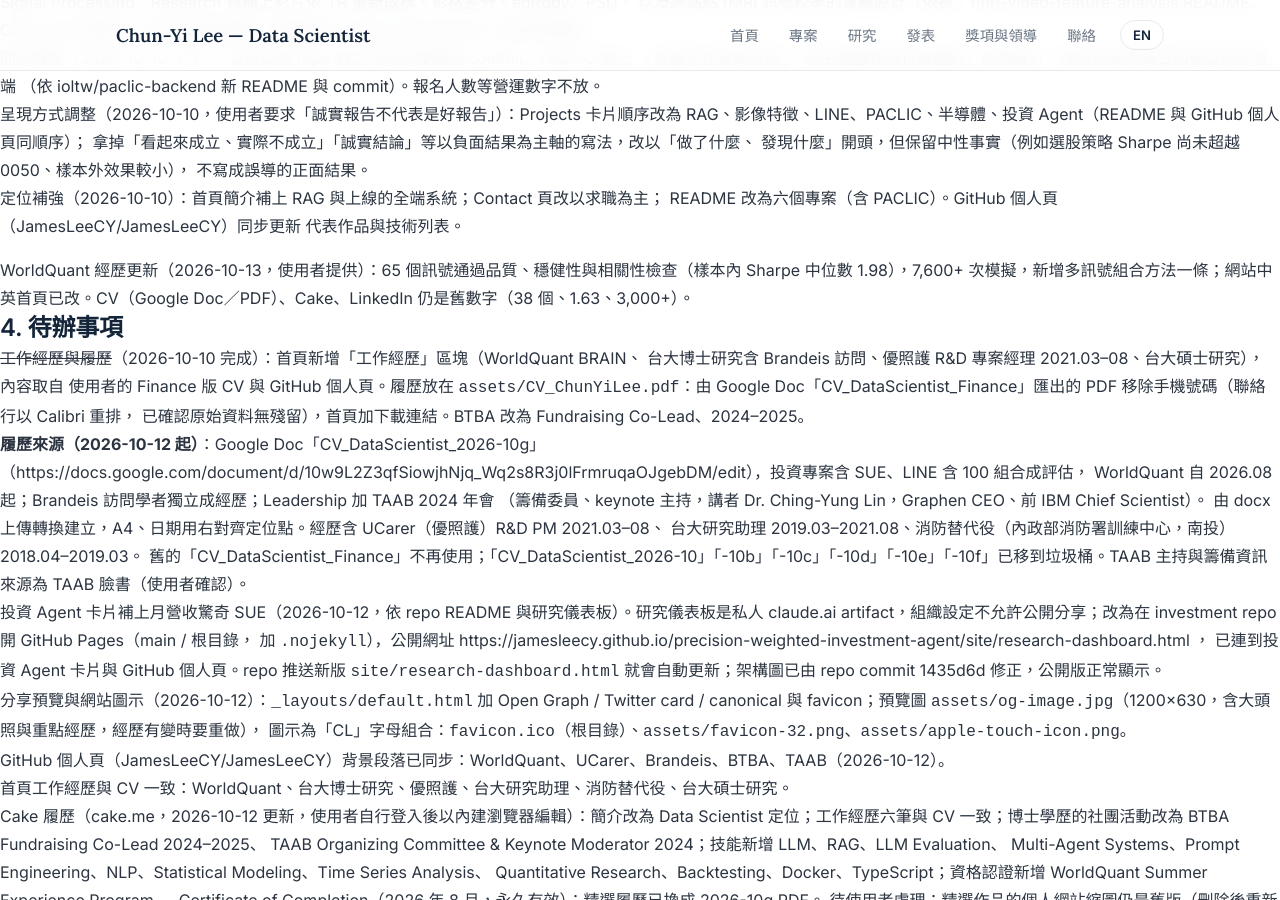
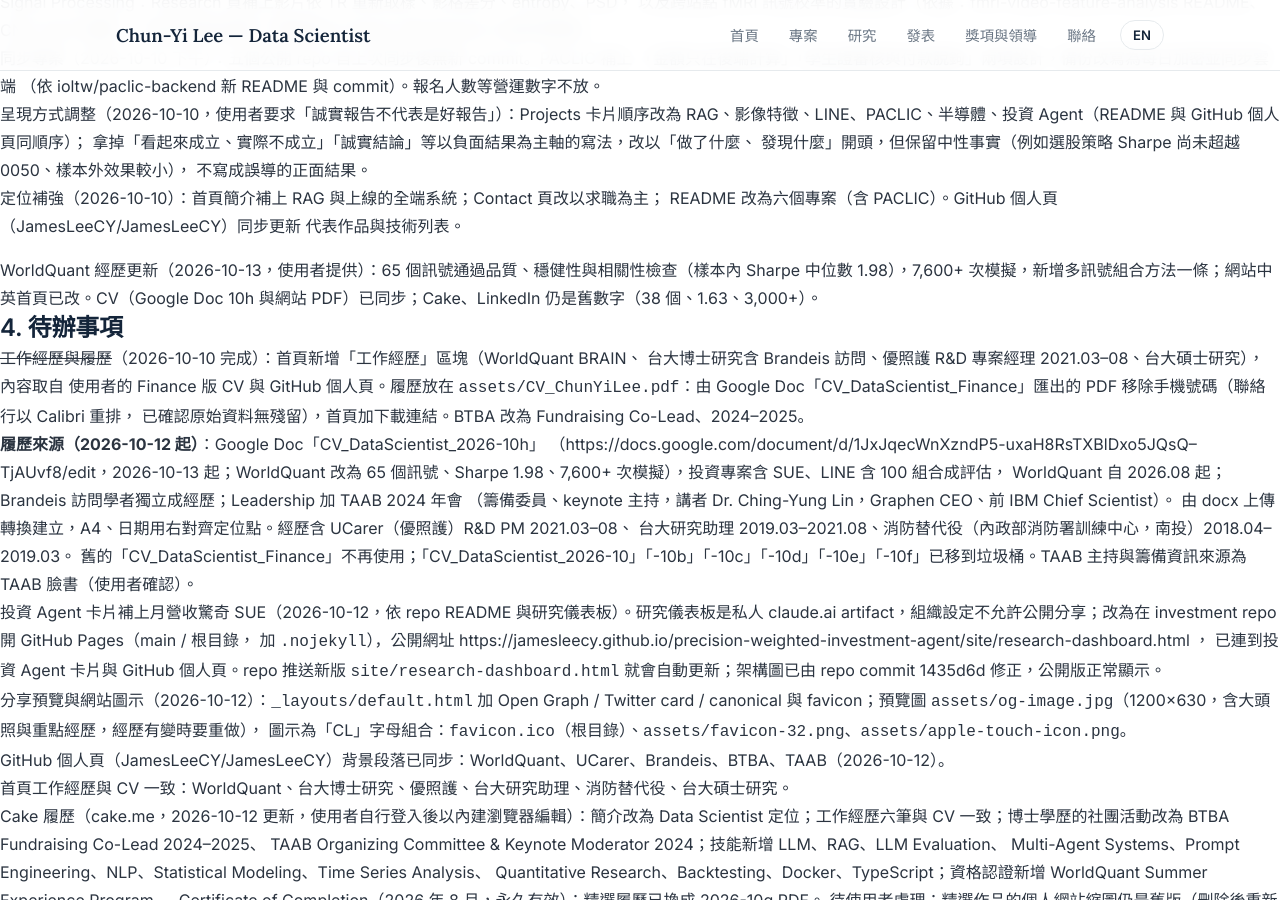
Before and after one commit to JamesLeeCY/JamesLeeCY.github.io, a Jekyll site: the page built from HANDOFF.md, in a window 1280 px wide and 900 px high, scrolled down 1660 px. Built offline with Jekyll 4.4.1, drawn with Linux system fonts in a browser that asks for light colours; our own code applies the rules of GitHub Pages for plain Markdown files.

Commit message:
CV PDF: update WorldQuant experience (65 signals, Sharpe 1.98, 7,600+ simulations)
Co-Authored-By: Claude Opus 5.5 <noreply@anthropic.com>

```diff
--- a/HANDOFF.md
+++ b/HANDOFF.md
@@ -98,7 +98,7 @@ en/index.html … en/contact.md  英文版六頁
   README 改為六個專案（含 PACLIC）。GitHub 個人頁（JamesLeeCY/JamesLeeCY）同步更新
   代表作品與技術列表。
 
-- WorldQuant 經歷更新（2026-10-13，使用者提供）：65 個訊號通過品質、穩健性與相關性檢查（樣本內 Sharpe 中位數 1.98），7,600+ 次模擬，新增多訊號組合方法一條；網站中英首頁已改。CV（Google Doc／PDF）、Cake、LinkedIn 仍是舊數字（38 個、1.63、3,000+）。
+- WorldQuant 經歷更新（2026-10-13，使用者提供）：65 個訊號通過品質、穩健性與相關性檢查（樣本內 Sharpe 中位數 1.98），7,600+ 次模擬，新增多訊號組合方法一條；網站中英首頁已改。CV（Google Doc 10h 與網站 PDF）已同步；Cake、LinkedIn 仍是舊數字（38 個、1.63、3,000+）。
 
 ## 4. 待辦事項
 
@@ -107,8 +107,8 @@ en/index.html … en/contact.md  英文版六頁
    使用者的 Finance 版 CV 與 GitHub 個人頁。履歷放在 `assets/CV_ChunYiLee.pdf`：由
    Google Doc「CV_DataScientist_Finance」匯出的 PDF 移除手機號碼（聯絡行以 Calibri 重排，
    已確認原始資料無殘留），首頁加下載連結。BTBA 改為 Fundraising Co-Lead、2024–2025。
-   - **履歷來源（2026-10-12 起）**：Google Doc「CV_DataScientist_2026-10g」
-     （https://docs.google.com/document/d/10w9L2Z3qfSiowjhNjq_Wq2s8R3j0lFrmruqaOJgebDM/edit），投資專案含 SUE、LINE 含 100 組合成評估，
+   - **履歷來源（2026-10-12 起）**：Google Doc「CV_DataScientist_2026-10h」
+     （https://docs.google.com/document/d/1JxJqecWnXzndP5-uxaH8RsTXBlDxo5JQsQ--TjAUvf8/edit，2026-10-13 起；WorldQuant 改為 65 個訊號、Sharpe 1.98、7,600+ 次模擬），投資專案含 SUE、LINE 含 100 組合成評估，
      WorldQuant 自 2026.08 起；Brandeis 訪問學者獨立成經歷；Leadership 加 TAAB 2024 年會
      （籌備委員、keynote 主持，講者 Dr. Ching-Yung Lin，Graphen CEO、前 IBM Chief Scientist）。
      由 docx 上傳轉換建立，A4、日期用右對齊定位點。經歷含 UCarer（優照護）R&D PM 2021.03–08、
```
Also changed, not shown: 1 other file.
